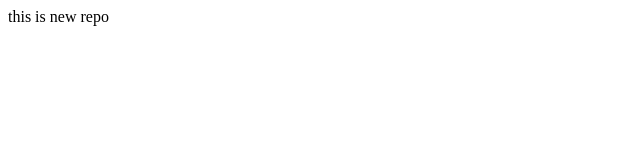
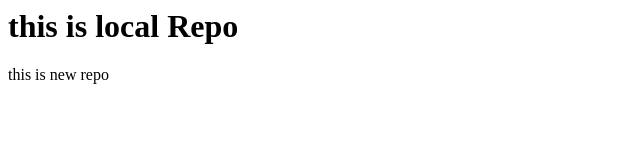
Before and after one commit to pankaj301/localRepo, a plain HTML site: page index.html in a window 1280 px wide. Shown: the whole page, without its empty margins (0-640 px from the left). Drawn offline with Linux system fonts and the light colour scheme.

Commit message:
Add heading in index.html file

```diff
--- a/index.html
+++ b/index.html
@@ -1 +1,2 @@
+<h1> this is local Repo</h1>
 <p>this is new repo</p>
```
